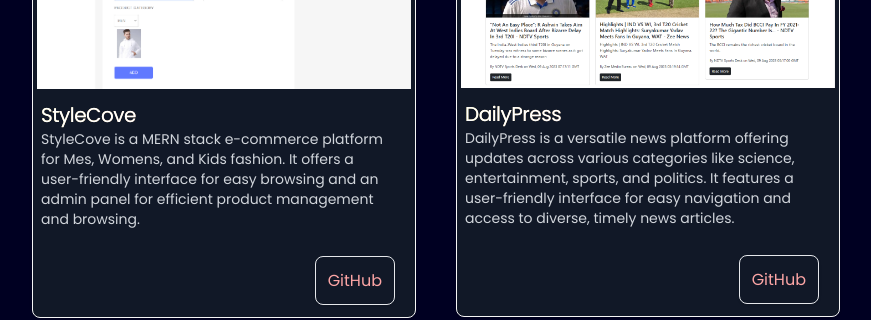
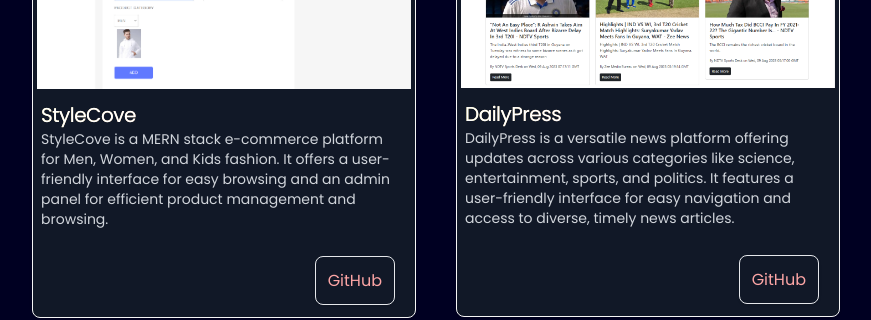
Before and after one commit to Hashir39/portfolio, a React (Create React App) app: page / in a window 1280 px wide. Shown: the part 1740-2060 px from the top of the page, without its empty margins (204-1075 px from the left). Built offline with nearby package versions, Linux system fonts and the light colour scheme.

Commit message:
Update Project.js

```diff
--- a/src/component/Project.js
+++ b/src/component/Project.js
@@ -65,7 +65,7 @@
     const projectData = [
         {
             title: 'StyleCove',
-            description: 'StyleCove is a MERN stack e-commerce platform for Mes, Womens, and Kids fashion. It offers a user-friendly interface for easy browsing and an admin panel for efficient product management and browsing.',
+            description: 'StyleCove is a MERN stack e-commerce platform for Men, Women, and Kids fashion. It offers a user-friendly interface for easy browsing and an admin panel for efficient product management and browsing.',
             image: [project4,project42,project43,project44,project45],
             git: 'https://github.com/Hashir39/StyleCove',
             technologies: [''],
```
